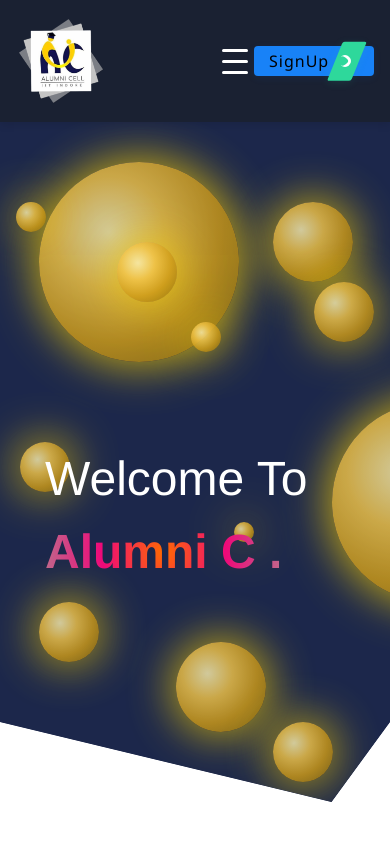
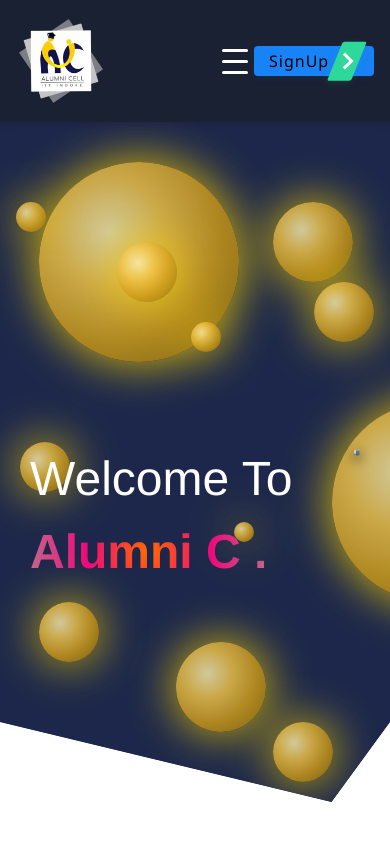
Before and after one commit to Sethu-madhav17/IIT-soc, a React (Vite) app: page / in a window 390 px wide. Shown: the top 844 px of the page. Built offline with nearby package versions, Linux system fonts and the light colour scheme; a web font is replaced by a local one.

Commit message:
home page responsive

```diff
--- a/src/Components/Eventnav/Eventnav.css
+++ b/src/Components/Eventnav/Eventnav.css
@@ -1,6 +1,6 @@
 .eventnav-wrapper {
   width: 100%;
-  min-height: 100vh;
+  min-height: 50vh;
   display: flex;
   flex-direction: column;
   align-items: center;
--- a/src/Components/SignupUpButton/SignupUpButton.css
+++ b/src/Components/SignupUpButton/SignupUpButton.css
@@ -47,7 +47,7 @@
   border-radius: 2px;
 }
 
-.signupup-btn .arrow {
+.signupup-btn .arrow1 {
   position: absolute;
   top: 50%;
   right: 23px;
@@ -75,7 +75,7 @@
     height: 2.5em;
     right: 15px;
   }
-  .signupup-btn .arrow {
+  .signupup-btn .arrow1 {
     right: 22px;
     width: 6px;
   height: 6px;
--- a/src/Components/SignupUpButton/SignupUpButton.jsx
+++ b/src/Components/SignupUpButton/SignupUpButton.jsx
@@ -14,7 +14,7 @@ const SignupUpButton = ({ children }) => {
       <span className="label">SignUp</span>
       {children}
       <span className="accent"></span>
-      <span className="arrow"></span>
+      <span className="arrow1"></span>
     </button>
   );
 };
--- a/src/Components/Sphereglow/Sphereglow.css
+++ b/src/Components/Sphereglow/Sphereglow.css
@@ -50,15 +50,12 @@
   z-index: 10;
   display: flex;
   flex-direction: row;
-
-
-
   gap: 1.5rem;
 }
-.iitabhi{
+.iitabhi1{
    display: block;
-    width: 550px;
-    height: 550px;
+    max-width: 450px;
+    max-height: 450px;
     border-radius: 20px;
     overflow: hidden;
      box-shadow: 0 4px 12px rgba(0, 0, 0, 2);
--- a/src/Components/Sphereglow/Sphereglow.jsx
+++ b/src/Components/Sphereglow/Sphereglow.jsx
@@ -44,7 +44,7 @@ const SphereGlow = () => {
           <img
            src="/Media/iitiabhi1.jpg"
             alt="iitiabhinandan"
-            className="iitabhi "
+            className="iitabhi1 "
           />
         </div>
 
```
